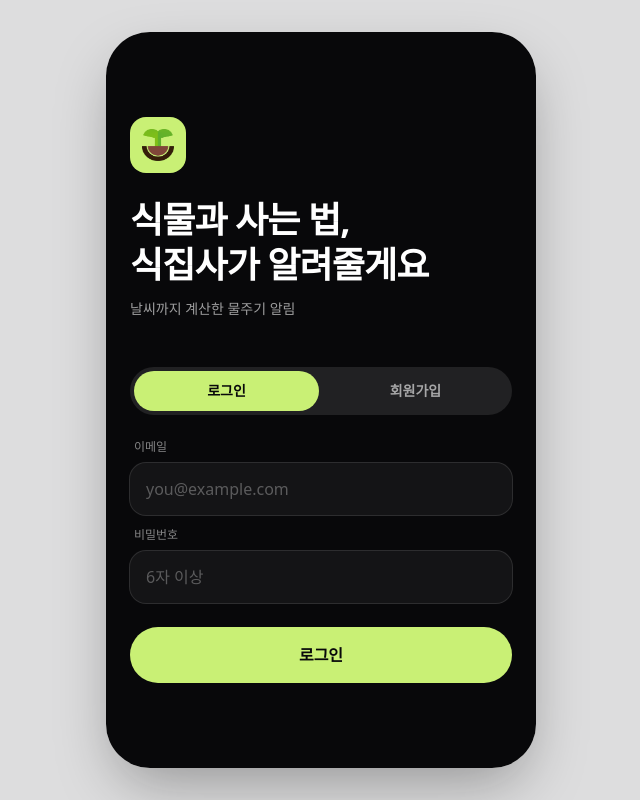
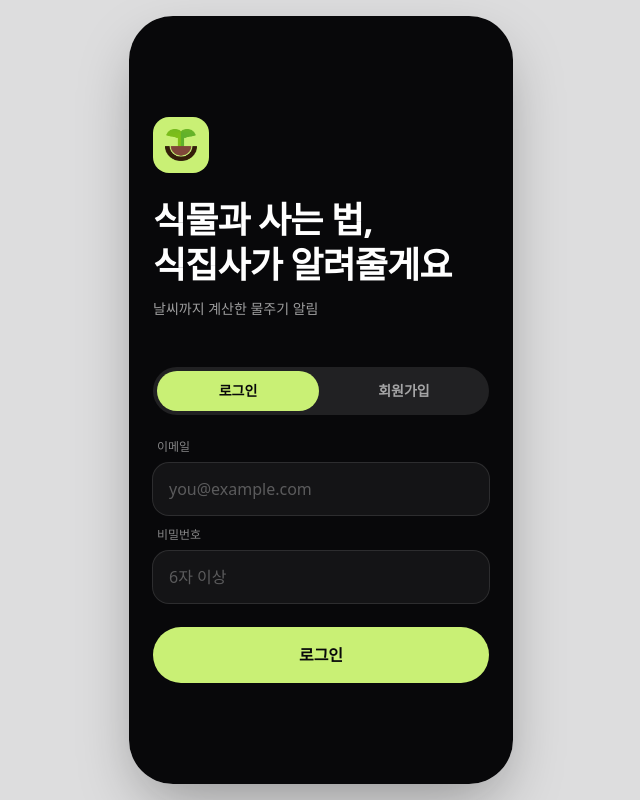
Before and after one commit to jungbin9999/sikjipsa, a Next.js app: page /sc01 in a window 1280 px wide. Shown: the whole page, without its empty margins (319-959 px from the left). Built offline with nearby package versions, Linux system fonts and the light colour scheme; no server answers.

Commit message:
fix: 폰 프레임 비율 고정(창이 낮아도 안 잘리게) + 자동완성 배경 보정

```diff
--- a/app/globals.css
+++ b/app/globals.css
@@ -31,3 +31,15 @@ body {
   font-family: system-ui, -apple-system, "Apple SD Gothic Neo", sans-serif;
   -webkit-font-smoothing: antialiased;
 }
+
+/*
+  브라우저 자동완성이 입력칸 배경을 연파랑으로 덮어써 다크 화면에서 튀는 문제.
+  배경 전환을 사실상 무한히 지연시켜 우리가 정한 배경이 유지되게 한다.
+*/
+input:-webkit-autofill,
+input:-webkit-autofill:hover,
+input:-webkit-autofill:focus {
+  -webkit-text-fill-color: inherit;
+  caret-color: inherit;
+  transition: background-color 100000s ease-in-out 0s;
+}
--- a/components/PhoneFrame.tsx
+++ b/components/PhoneFrame.tsx
@@ -1,15 +1,18 @@
 import type { ReactNode } from "react";
 
 /**
- * 모바일 세로형(390~430px) 앱을 데스크톱에서 볼 때 폰 모양 안에 담아 보여준다.
+ * 모바일 세로형 앱을 데스크톱에서 볼 때 폰 모양 안에 담아 보여준다.
  * - 모바일(sm 미만): 프레임 없이 전체 화면
- * - 데스크톱(sm 이상): 가운데 430px 폰 형태, 바깥은 backdrop
+ * - 데스크톱(sm 이상): 가운데 정렬된 폰 형태
+ *
+ * 창이 낮거나 브라우저를 확대하면 높이에 맞춰 폭까지 같이 줄어든다(aspect 고정).
+ * 높이만 잘리면 비율이 뭉개져 폰처럼 보이지 않기 때문.
  * 화면 콘텐츠는 이 안에서만 스크롤되므로 각 화면은 그대로 flex-1을 쓰면 된다.
  */
 export default function PhoneFrame({ children }: { children: ReactNode }) {
   return (
-    <div className="flex min-h-dvh flex-col bg-cloud sm:items-center sm:justify-center sm:bg-ink/10 sm:p-8">
-      <div className="flex min-h-dvh w-full flex-col overflow-y-auto bg-cloud sm:h-[860px] sm:max-h-[calc(100dvh-4rem)] sm:min-h-0 sm:w-[430px] sm:rounded-[2.75rem] sm:shadow-[0_24px_60px_-12px_rgba(8,8,10,0.35)]">
+    <div className="flex min-h-dvh flex-col bg-cloud sm:items-center sm:justify-center sm:bg-ink/10 sm:p-4">
+      <div className="flex min-h-dvh w-full flex-col overflow-y-auto bg-cloud sm:aspect-[430/860] sm:h-[calc(100dvh-2rem)] sm:max-h-[860px] sm:min-h-0 sm:w-auto sm:min-w-[300px] sm:max-w-[430px] sm:rounded-[2.75rem] sm:shadow-[0_24px_60px_-12px_rgba(8,8,10,0.35)]">
         {children}
       </div>
     </div>
```
